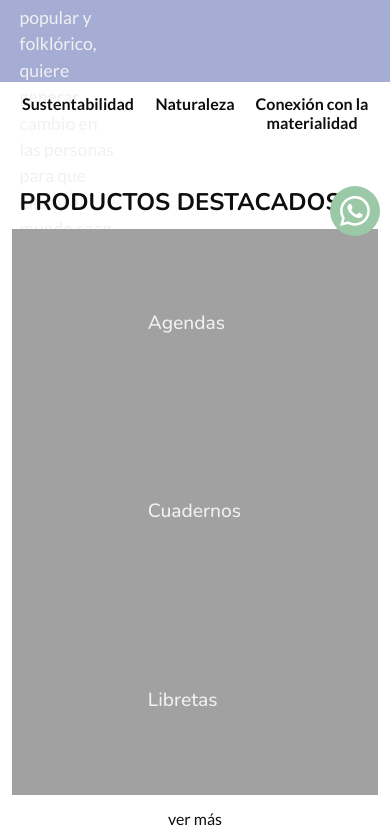
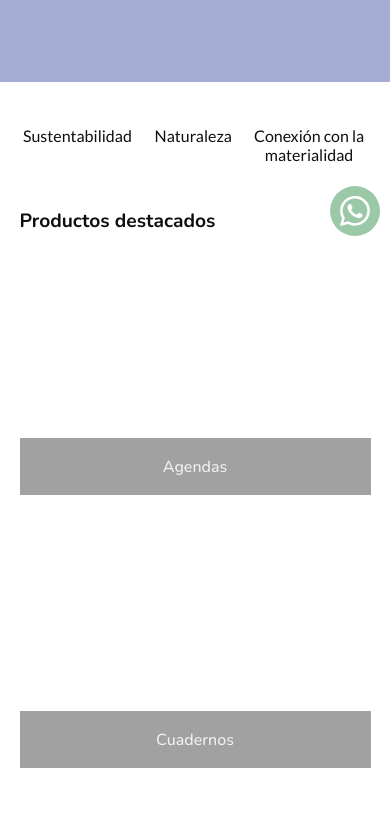
Before and after one commit to brunoLombardi9/Aiush, a website: page index.html in a window 390 px wide. Shown: the part 548-1384 px from the top of the page. Drawn offline with nearby package versions, Linux system fonts and the light colour scheme.

Commit message:
Sección Home responsive

```diff
--- a/index.html
+++ b/index.html
@@ -14,7 +14,8 @@
     <link rel="shortcut icon" href="assets/logoaiush1.png">
     <title>Aiush</title>
 
-    <link href="https://cdn.jsdelivr.net/npm/bootstrap@5.2.0/dist/css/bootstrap.min.css" rel="stylesheet" integrity="sha384-gH2yIJqKdNHPEq0n4Mqa/HGKIhSkIHeL5AyhkYV8i59U5AR6csBvApHHNl/vI1Bx" crossorigin="anonymous">
+    <link href="https://cdn.jsdelivr.net/npm/bootstrap@5.2.0/dist/css/bootstrap.min.css" rel="stylesheet"
+        integrity="sha384-gH2yIJqKdNHPEq0n4Mqa/HGKIhSkIHeL5AyhkYV8i59U5AR6csBvApHHNl/vI1Bx" crossorigin="anonymous">
 
     <link rel="stylesheet" href="main.css">
 
@@ -27,7 +28,7 @@
             <div class="container-fluid">
 
                 <a href="index.html" class="logo">
-                    <img src="./assets/logoaiush1.png" alt="logo aiush" width="80" >
+                    <img src="./assets/logoaiush1.png" alt="logo aiush" width="80">
                 </a>
 
                 <button class="navbar-toggler me-auto" type="button" data-bs-toggle="collapse"
@@ -59,7 +60,6 @@
                             </div>
                         </a>
                     </div>
-
 
                     <ul class="navbar-nav ms-auto menuNav">
 
@@ -106,7 +106,6 @@
                                     </div>
                                 </div>
                             </div>
-
                         </li>
 
                         <li class="nav-item">
@@ -118,6 +117,7 @@
                         </li>
 
                     </ul>
+
                 </div>
             </div>
         </nav>
@@ -125,7 +125,9 @@
 
     <section class="hero">
         <h2> AIUSH </h2>
-        <p> Aiush tiene alma de querer salvar al mundo, cree en un planeta sustentable, admira la naturaleza, todo lo popular y folklórico, quiere generar cambio en las personas para que ellas y el mundo sean cada vez mejor. </p>
+        <p> Aiush tiene alma de querer salvar al mundo, cree en un planeta sustentable, admira la naturaleza, todo lo
+            popular y folklórico, quiere generar cambio en las personas para que ellas y el mundo sean cada vez mejor.
+        </p>
     </section>
 
     <section class="caracter">
@@ -141,7 +143,7 @@
     </section>
 
     <section class="prod">
-        <h4>PRODUCTOS DESTACADOS</h4>
+        <h4>Productos destacados</h4>
         <div class="productos">
             <div class="destacados">
                 <a href="./secciones/productos.html">Agendas</a>
@@ -156,15 +158,18 @@
         <a href="./secciones/productos.html" class="boton__secundario"> ver más </a>
     </section>
 
-    <section class="carrusel">
+    <section class="carrusel d-flex">
         <div class="reseña">
-            <p>Lorem ipsum dolor sit amet, consectetur adipiscing elit. Est posuere massa vulputate tincidunt diam. Pulvinar ac ac nisl ullamcorper.</p>
+            <p>Lorem ipsum dolor sit amet, consectetur adipiscing elit. Est posuere massa vulputate tincidunt diam.
+                Pulvinar ac ac nisl ullamcorper.</p>
         </div>
         <div class="reseña">
-            <p>Lorem ipsum dolor sit amet, consectetur adipiscing elit. Est posuere massa vulputate tincidunt diam. Pulvinar ac ac nisl ullamcorper.</p>
+            <p>Lorem ipsum dolor sit amet, consectetur adipiscing elit. Est posuere massa vulputate tincidunt diam.
+                Pulvinar ac ac nisl ullamcorper.</p>
         </div>
         <div class="reseña">
-            <p>Lorem ipsum dolor sit amet, consectetur adipiscing elit. Est posuere massa vulputate tincidunt diam. Pulvinar ac ac nisl ullamcorper.</p>
+            <p>Lorem ipsum dolor sit amet, consectetur adipiscing elit. Est posuere massa vulputate tincidunt diam.
+                Pulvinar ac ac nisl ullamcorper.</p>
         </div>
     </section>
 
@@ -185,8 +190,12 @@
     <script src="js/bootstrap.min.js"></script>
     <script src="js/script.js"></script>
     <script src="script.js"></script>
-    <script src="https://cdn.jsdelivr.net/npm/@popperjs/core@2.11.5/dist/umd/popper.min.js" integrity="sha384-Xe+8cL9oJa6tN/veChSP7q+mnSPaj5Bcu9mPX5F5xIGE0DVittaqT5lorf0EI7Vk" crossorigin="anonymous"></script>
-    <script src="https://cdn.jsdelivr.net/npm/bootstrap@5.2.0/dist/js/bootstrap.min.js" integrity="sha384-ODmDIVzN+pFdexxHEHFBQH3/9/vQ9uori45z4JjnFsRydbmQbmL5t1tQ0culUzyK" crossorigin="anonymous"></script>
+    <script src="https://cdn.jsdelivr.net/npm/@popperjs/core@2.11.5/dist/umd/popper.min.js"
+        integrity="sha384-Xe+8cL9oJa6tN/veChSP7q+mnSPaj5Bcu9mPX5F5xIGE0DVittaqT5lorf0EI7Vk"
+        crossorigin="anonymous"></script>
+    <script src="https://cdn.jsdelivr.net/npm/bootstrap@5.2.0/dist/js/bootstrap.min.js"
+        integrity="sha384-ODmDIVzN+pFdexxHEHFBQH3/9/vQ9uori45z4JjnFsRydbmQbmL5t1tQ0culUzyK"
+        crossorigin="anonymous"></script>
 </body>
 
 </html>
--- a/scss/main.scss
+++ b/scss/main.scss
@@ -33,8 +33,8 @@
 }
 .hero p {
     font-family: $font;
-    font-size: 1.1em;
-    font-weight: 400;
+    font-size: 125%;
+    font-weight: 300;
     font-style: normal;
     color: #f1f1f1;
     text-align: left;
@@ -43,23 +43,20 @@
 }
 
 .caracter {
-    margin-top: 3%;
-    margin-left: 5%;
-    margin-right: 5%;
-    display: flex;
-    flex-direction: row;
-    justify-content: space-around;
+    margin: 3% 5% 0%;
+    align-items: flex-start;
+    display: grid;
+    grid-template-columns: 33% 33% 33%;
 }
 .car {
     width: 100%;
     height: 100%;
-    // justify-content: center;
     text-align: center;
 }
 .caracter h3 {
     font-family: $font;
-	font-size: 1em;
-	font-weight: 600;
+	font-size: 125%;
+	font-weight: 400;
 	font-style: normal;
     color: #0e0e0e;
 }
@@ -76,21 +73,22 @@
     text-transform: uppercase;
 }
 .productos {
-    margin-top: 3%;
-    margin-left: 3%;
-    margin-right: 3%;
-    display: flex;
-    flex-direction: row;
-    justify-content: space-around;
+    margin: 3% 5% 0%;
+    align-items: flex-end;
+    display: grid;
+    grid-template-columns: repeat(3, 1fr);
+    grid-auto-rows: 250px;
+    grid-gap: 3%;
 }
 .destacados {
-    padding: 5em 8.5em 5em 8.5em;
+    padding: 2em 3em;
     background-color: #a1a1a1;
+    text-align: center;
 }
 .destacados a {
     text-decoration:none;
     font-family: $fontTitles;
-	font-size: 1.2em;
+	font-size: 125%;
 	font-weight: 300;
 	font-style: normal;
     color: #f1f1f1;
@@ -99,13 +97,11 @@
 .boton__secundario{
     text-decoration:none;
     font-family: $font;
-	font-size: 1em;
+	font-size: 100%;
 	font-weight: 400;
 	font-style: normal;
     color: #0e0e0e;
-    margin-top: 3%;
-    margin-left: 3%;
-    margin-right: 3%;
+    margin: 3%;
     display: flex;
     justify-content: center;
 }
@@ -204,10 +200,43 @@
 
 
 
+
 /*VISTA MOBILE*/
-@media only screen and (max-width: 767.98px){
-    /*INDEX*/
-    .productos{
-        flex-direction: column;
+@media only screen and (max-width: 992px) {
+    /*HOME*/
+    .hero h2 {
+        font-size: 250%;
+        margin-top: 4em;
     }
+    .hero p {
+        font-size: 100%;
+        margin-right: 30%;
+    }
+
+    .caracter h3 {
+        font-size: 100%;
+        margin-top: 2em;
+    }
+
+    .prod h4 {
+        font-size: 120%;
+        text-transform: none;
+    }
+    .productos {
+        display: grid;
+        grid-template-columns: repeat(1, 1fr);
+        margin-bottom: 5em;
+    }
+    .destacados {
+        padding: 1em 2em;
+    }
+    .destacados a {
+        font-size: 100%;
+    }
+
+    .carrusel {
+        margin-top: 2em;
+    }
+
+
 }
```
Also changed, not shown: main.css.
